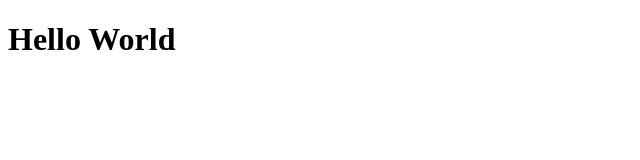
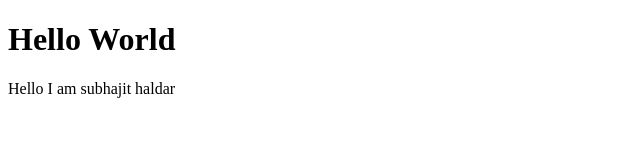
Before and after one commit to subhajithaldar1998/medical-report-summarization-ML, a plain HTML site: page index.html in a window 1280 px wide. Shown: the whole page, without its empty margins (0-640 px from the left). Drawn offline with Linux system fonts and the light colour scheme.

Commit message:
added paragraph

```diff
--- a/index.html
+++ b/index.html
@@ -8,5 +8,6 @@
 </head>
 <body>
     <h1>Hello World</h1>
+    <p>Hello I am subhajit haldar</p>
 </body>
 </html>
```
